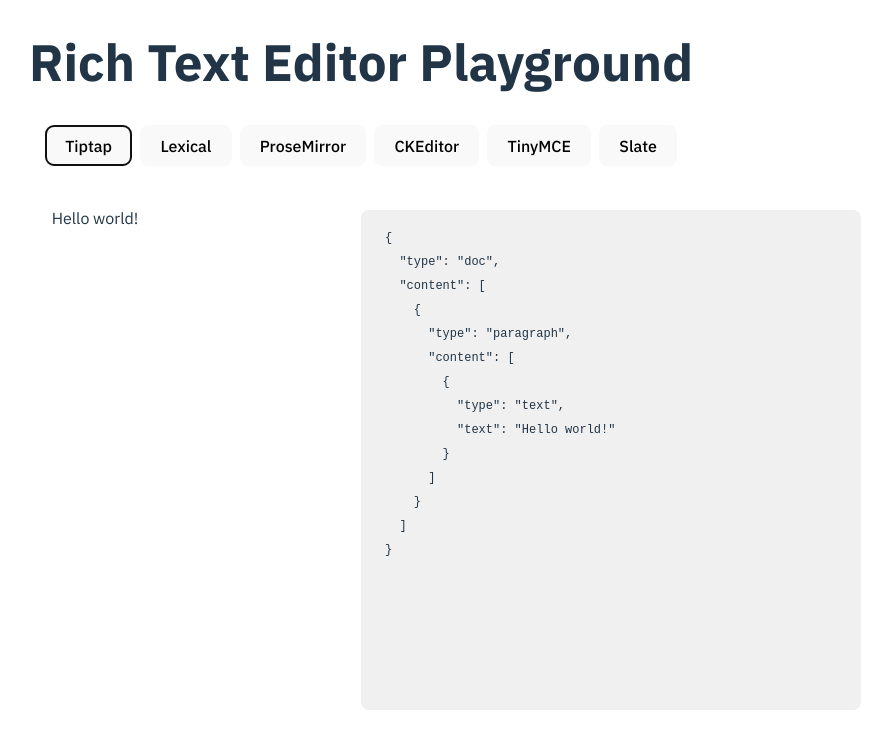
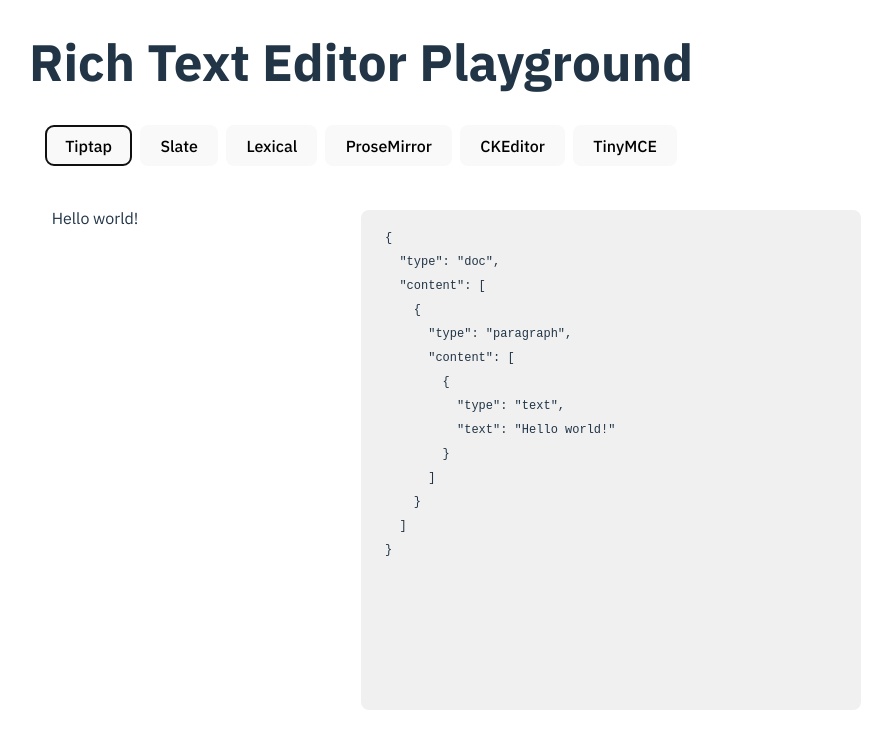
Before and after one commit to ssalka/amp-rich-text, a React (Vite) app: page / in a window 1280 px wide. Shown: the top 748 px of the page, without its empty margins (279-1171 px from the left). Built offline with nearby package versions, Linux system fonts and the light colour scheme.

Commit message:
main wip slate editor

```diff
--- a/package.json
+++ b/package.json
@@ -18,6 +18,8 @@
     "react-error-boundary": "^3.1.4",
     "react-use": "^17.4.0",
     "recoil": "^0.7.5",
+    "slate": "^0.82.1",
+    "slate-react": "^0.83.0",
     "typeface-ibm-plex-sans": "^1.1.13"
   },
   "devDependencies": {
--- a/src/App.tsx
+++ b/src/App.tsx
@@ -3,6 +3,9 @@
 import { ErrorBoundary } from 'react-error-boundary';
 import { usePrevious } from 'react-use';
 import { useRecoilValue } from 'recoil';
+
+import Slate from '@/components/editors/Slate';
+import Tiptap from '@/components/editors/Tiptap';
 import { jsonState } from '@/content';
 
 import './App.css';
@@ -10,7 +13,11 @@
 const textEditors = [
   {
     name: 'Tiptap',
-    editor: lazy(() => import('./components/editors/Tiptap')),
+    editor: Tiptap,
+  },
+  {
+    name: 'Slate',
+    editor: Slate,
   },
   {
     name: 'Lexical',
@@ -23,9 +30,6 @@
   },
   {
     name: 'TinyMCE',
-  },
-  {
-    name: 'Slate',
   },
 ] as const;
 
--- /dev/null
+++ b/src/components/editors/Slate.tsx
@@ -0,0 +1,31 @@
+import { useState } from 'react';
+import { useSetRecoilState } from 'recoil';
+import { createEditor } from 'slate';
+import { Editable, Slate, withReact } from 'slate-react';
+import { defaultText, jsonState } from '@/content';
+
+const useSlate = () => {
+  const [editor] = useState(() => withReact(createEditor()));
+  return editor;
+};
+
+export default () => {
+  const setJson = useSetRecoilState(jsonState);
+  const editor = useSlate();
+  const [value] = useState([
+    {
+      type: 'paragraph',
+      children: [{ text: defaultText }],
+    },
+  ]);
+
+  return (
+    <Slate editor={editor} value={value} onChange={setJson}>
+      {/*
+        all formatting is defined by us and determined by
+        the Editable props renderElement and renderLeaf
+      */}
+      <Editable />
+    </Slate>
+  );
+};
--- a/src/content.ts
+++ b/src/content.ts
@@ -2,7 +2,9 @@
 
 export const defaultText = 'Hello world!';
 
-export const jsonState = atom<Record<string, unknown>>({
+type Json = unknown;
+
+export const jsonState = atom<Json>({
   key: 'json',
   default: {},
 });
```
Also changed, not shown: 1 other file (tests, documents, lock files or other folders).
